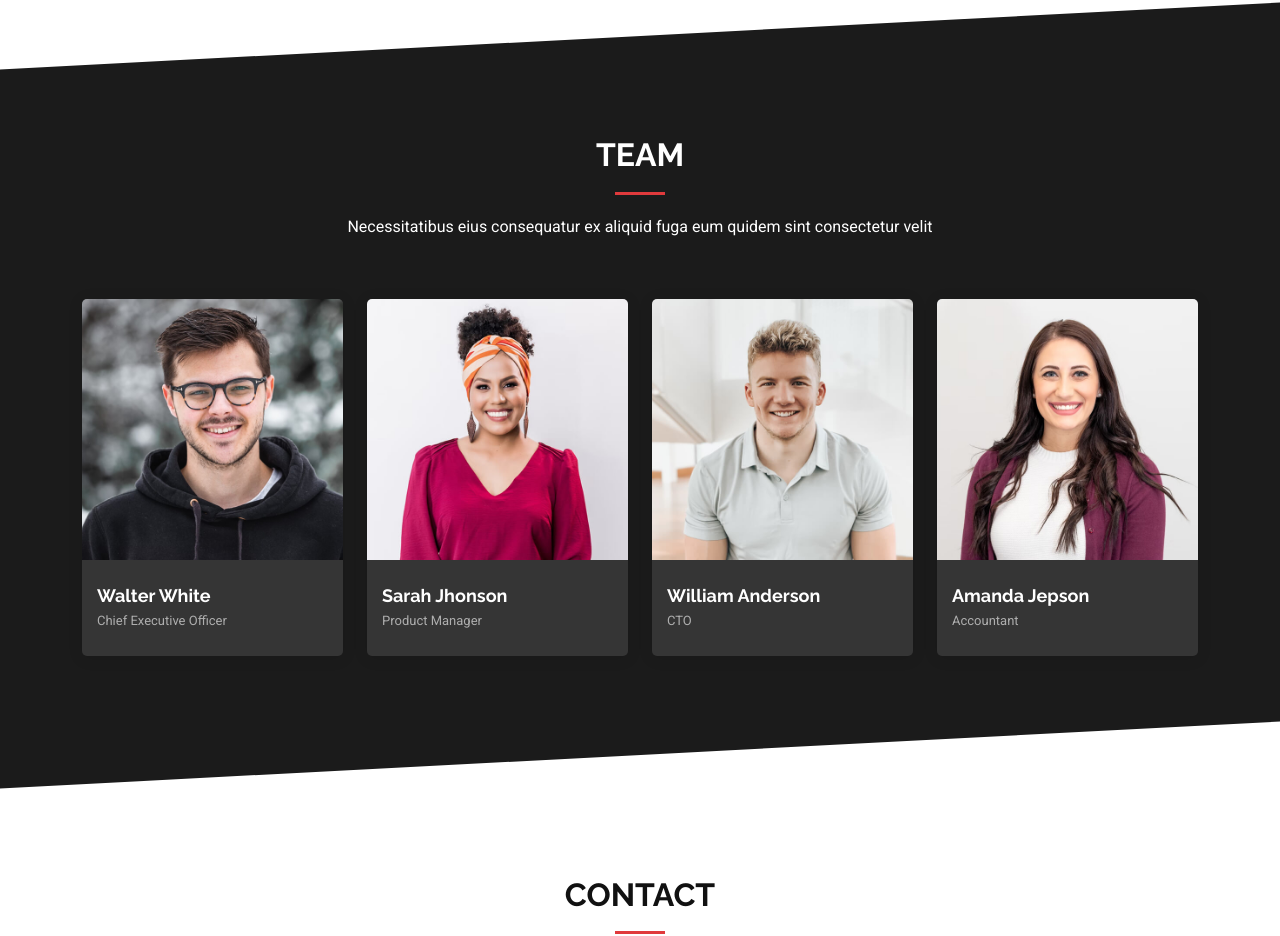
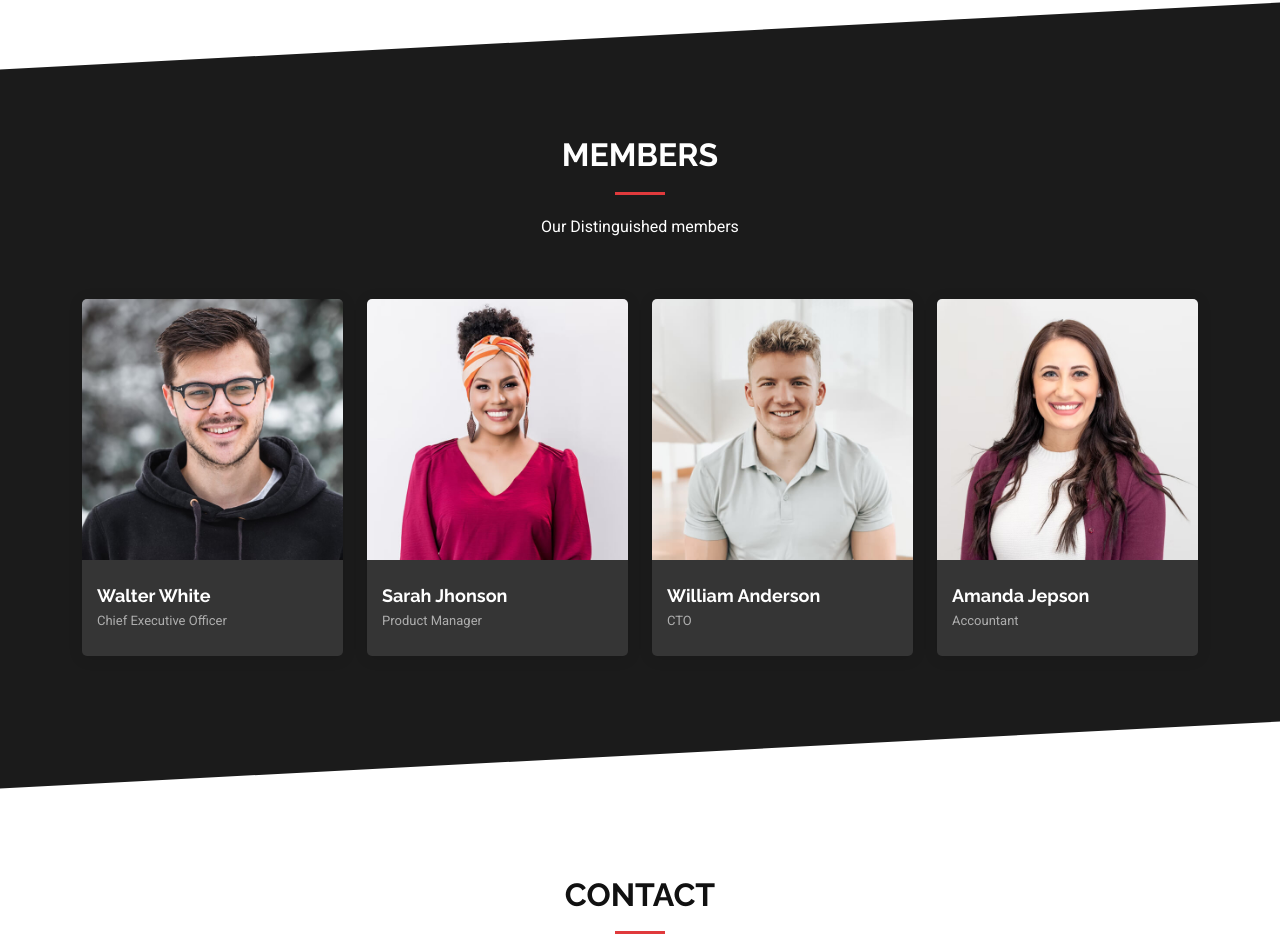
Before and after one commit to shraddha1402/viaweb, a plain HTML site: page index.html in a window 1280 px wide. Shown: the part 6332-7268 px from the top of the page. Drawn offline with Linux system fonts and the light colour scheme.

Commit message:
second commit

```diff
--- a/index.html
+++ b/index.html
@@ -859,8 +859,8 @@
 
       <!-- Section Title -->
       <div class="container section-title" data-aos="fade-up">
-        <h2>Team</h2>
-        <p>Necessitatibus eius consequatur ex aliquid fuga eum quidem sint consectetur velit</p>
+        <h2>Members</h2>
+        <p>Our Distinguished members</p>
       </div><!-- End Section Title -->
 
       <div class="container">
```
